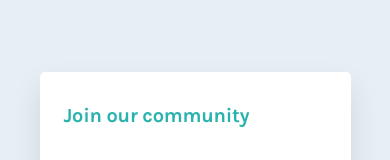
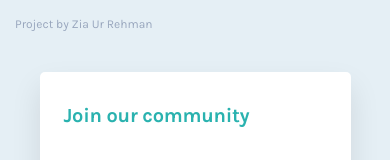
Before and after one commit to ziaur-rehman786/Single-Price-Grid-Component, a plain HTML site: page index.html in a window 390 px wide. Shown: the top 160 px of the page. Drawn offline with Linux system fonts and the light colour scheme.

Commit message:
Add project by credit in top left corner

```diff
--- a/index.html
+++ b/index.html
@@ -30,6 +30,17 @@
       flex-direction: column;
       justify-content: center;
       align-items: center;
+      position: relative;
+    }
+
+    .project-by {
+      position: fixed;
+      top: 20px;
+      left: 20px;
+      font-size: 14px;
+      font-weight: 400;
+      color: hsl(218, 22%, 67%);
+      z-index: 1000;
     }
 
     .container {
@@ -237,10 +248,17 @@
         margin-bottom: 3px;
         font-size: 14px;
       }
+
+      .project-by {
+        top: 15px;
+        left: 15px;
+        font-size: 12px;
+      }
     }
   </style>
 </head>
 <body>
+  <div class="project-by">Project by Zia Ur Rehman</div>
   <main class="container">
     <section class="community-section">
       <h1>Join our community</h1>
```
